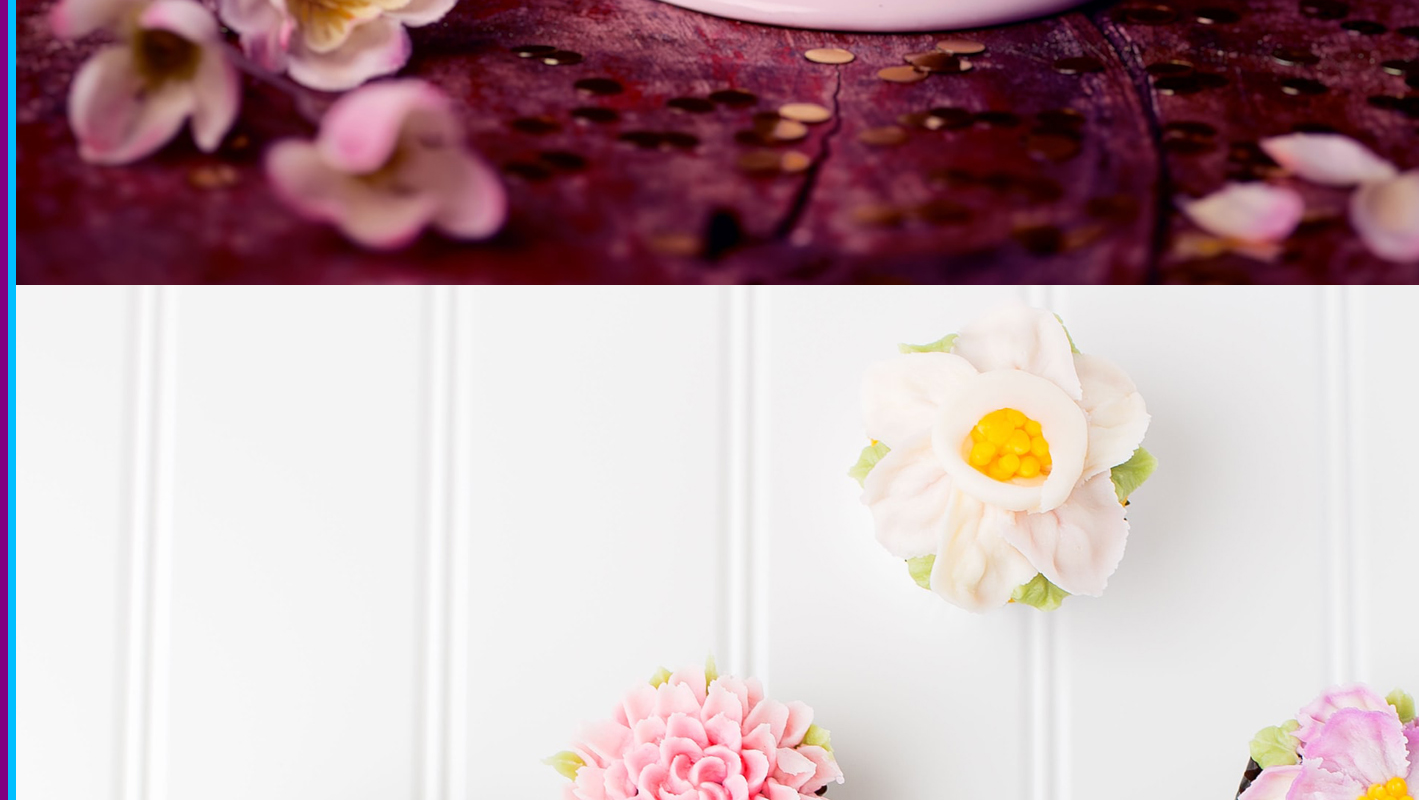
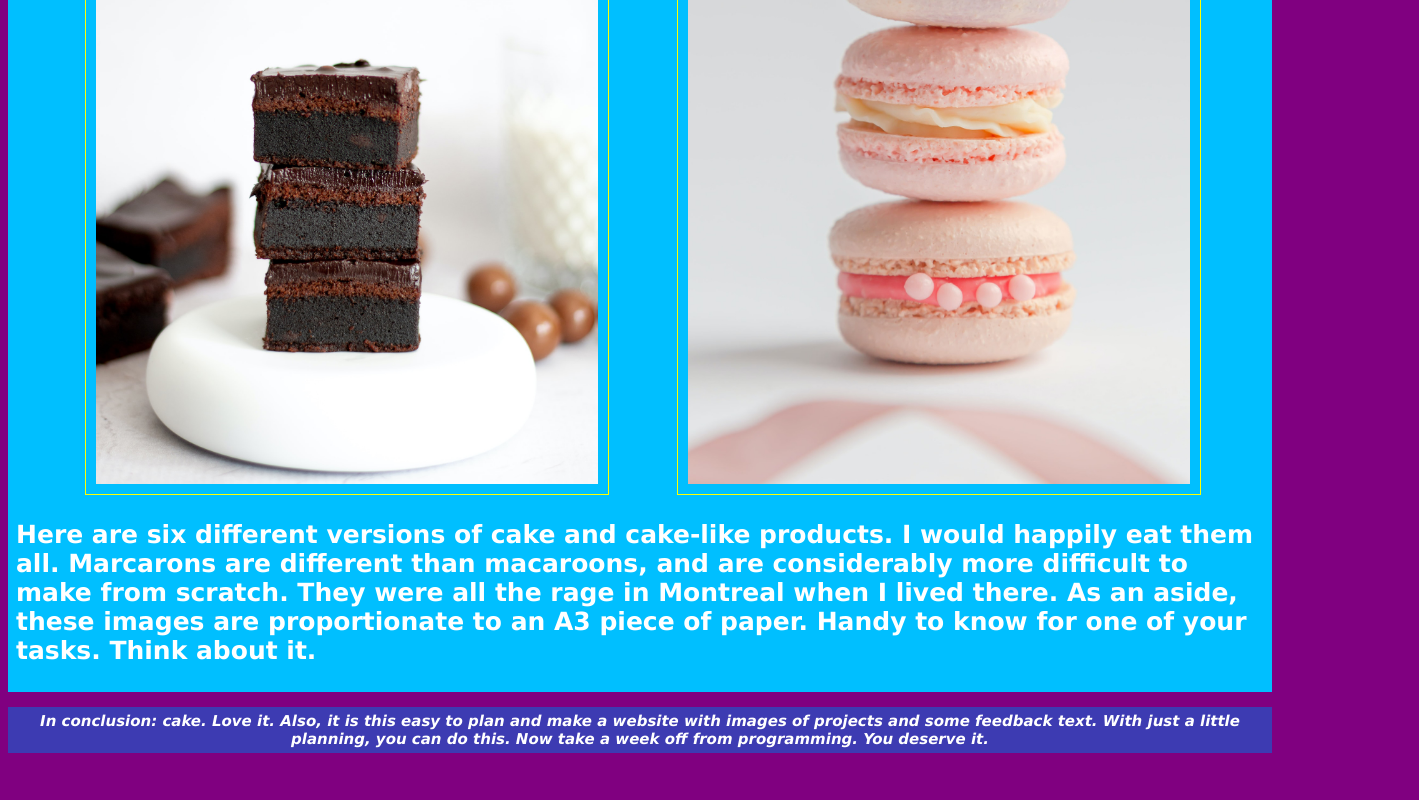
Before and after one commit to morganrees12/HTML-CSS, a plain HTML site: page cake.html in a window 1280 px wide. Shown: the part 3261-4061 px from the top of the page, 1419 px wide, since content can reach past the window. After the commit the page ends 4029 px from the top, so only its background shows below. Drawn offline with Linux system fonts and the light colour scheme.

Commit message:
Update styles2.css

```diff
--- a/styles2.css
+++ b/styles2.css
@@ -28,13 +28,13 @@ section {
 
 /* designating a % for width for an image allows a rescale when web brower moves */
 
- /* .cake-poster-item {
+.cake-poster-item {
     border: 1px solid yellow;
     display: flex;
     flex-wrap: wrap;
     width: 40%;
     padding: 10px;
- } */
+ }
 
 
  /* .dark {
@@ -51,13 +51,13 @@ section {
 /*====footer styles====*/
 
 
- /* footer {
+footer {
 
-    background-color: white;
+    background-color: rgb(61, 59, 178);
 
-}  */
+}
 
- /* .disclaimer {
+.disclaimer {
     padding: 5px;
     text-align: center;
-}  */
+}
```
